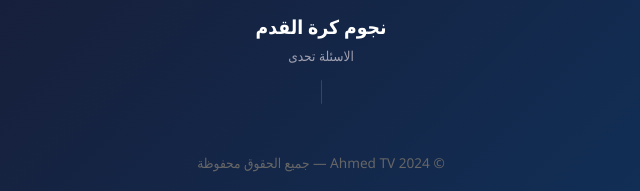
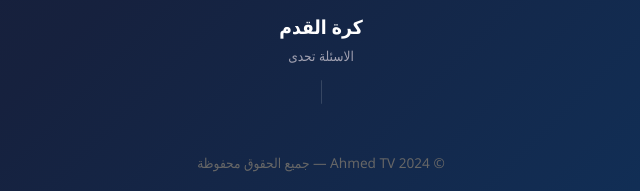
Before and after one commit to Ahmed-TV/My-games, a plain HTML site: page index.html in a window 1280 px wide. Shown: the part 631-822 px from the top of the page, 319-959 px from the left. Drawn offline with Linux system fonts and the light colour scheme.

Commit message:
Update game title from 'نجوم كرة القدم' to 'كرة القدم'

```diff
--- a/index.html
+++ b/index.html
@@ -95,7 +95,7 @@
 <a class="game-card" href="games/اسم-اللعبة/index.html">
   <div class="game-thumb">🎮</div>
   <div class="game-info">
-    <h4>نجوم كرة القدم</h4>
+    <h4> كرة القدم</h4>
     <p> الاسئلة تحدى </p>
   </div>
 </a>
```
